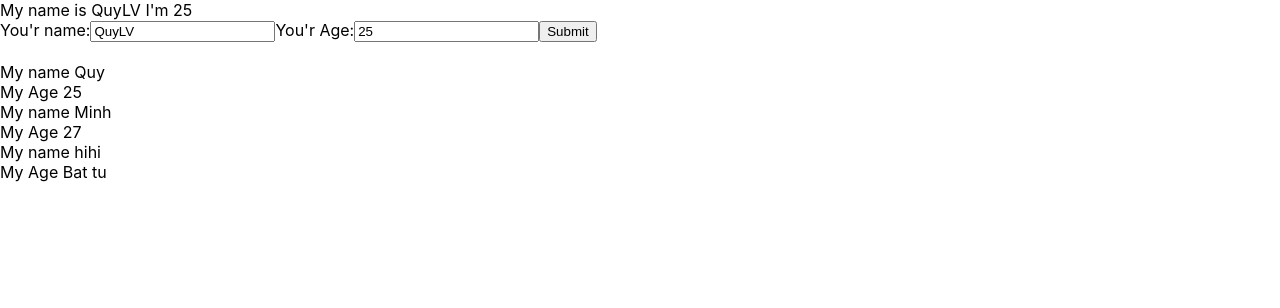
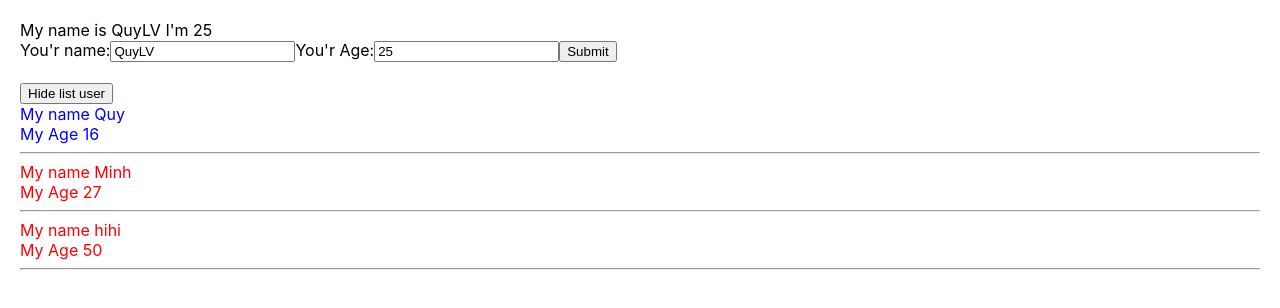
Before and after one commit to tiengsaodem08121999/reactjs, a React (Create React App) app: page / in a window 1280 px wide. Shown: the top 308 px of the page. Built offline with nearby package versions, Linux system fonts and the light colour scheme.

Commit message:
#25 conditional output

```diff
--- a/src/App.css
+++ b/src/App.css
@@ -1,4 +1,12 @@
+.red {
+  color: red;
+}
+.blue {
+  color: blue;
+}
+
 body {
+  padding: 20px;
   margin: 0;
   font-family: -apple-system, BlinkMacSystemFont, 'Segoe UI', 'Roboto', 'Oxygen',
     'Ubuntu', 'Cantarell', 'Fira Sans', 'Droid Sans', 'Helvetica Neue',
--- a/src/components/DisplayInfo.js
+++ b/src/components/DisplayInfo.js
@@ -1,19 +1,35 @@
 import React from "react";
 
 class DisplayInfo extends React.Component {
+    state = {
+        isShow: true,
+    }
+    handleShowHide = () => {
+        this.setState({
+            isShow: ! this.state.isShow
+        });
+    }
+
     render() {
         const { listUsers } = this.props;
 
         return (
             <div>
+                <div> <button onClick={() => { this.handleShowHide() }}> {this.state.isShow ? 'Hide' : 'show'} list user</button> </div>
+                { this.state.isShow &&
+                    <div>
                         {listUsers.map((user) => {
                             return (
-                        <div key={user.id}>
+                                <div key={user.id}
+                                    className={+user.age >= 18 ? 'red' : 'blue'} >
                                     <div>My name {user.name}</div>
                                     <div>My Age {user.age}</div>
+                                    <hr></hr>
                                 </div>
                             )
                         })}
+                    </div>
+                }
             </div>
         )
     }
--- a/src/components/MyComponent.js
+++ b/src/components/MyComponent.js
@@ -5,9 +5,9 @@ import DisplayInfo from "./DisplayInfo";
 class MyComponent extends React.Component {
     state = {
         listUsers: [
-            {id:1, name:"Quy", age:"25"},
+            {id:1, name:"Quy", age:"16"},
             {id:2, name:"Minh", age:"27"},
-            {id:3, name:"hihi", age:"Bat tu"},
+            {id:3, name:"hihi", age:"50"},
         ]
     }
 
```
Lines whose indentation alone changed are shown as unchanged.
